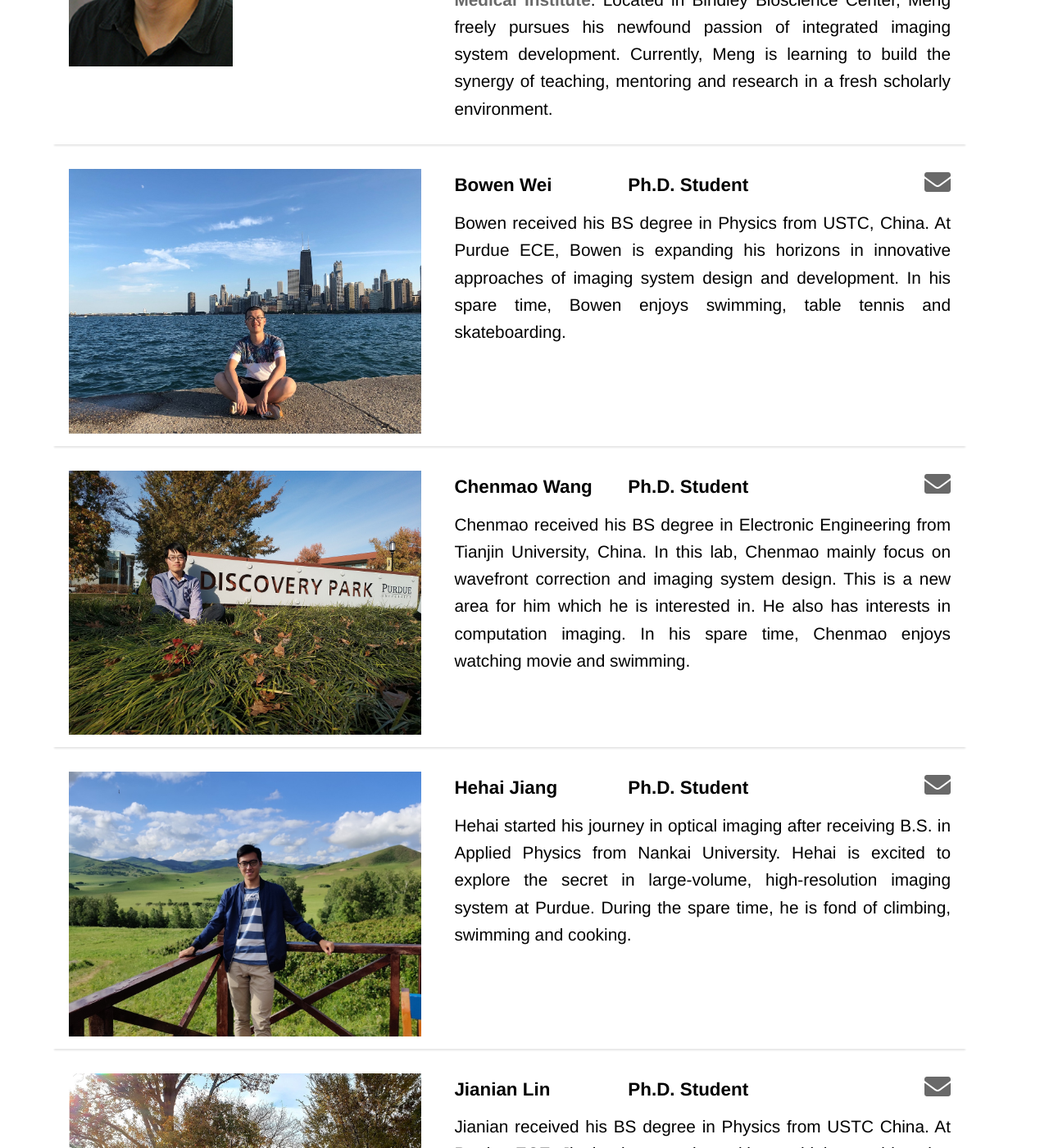
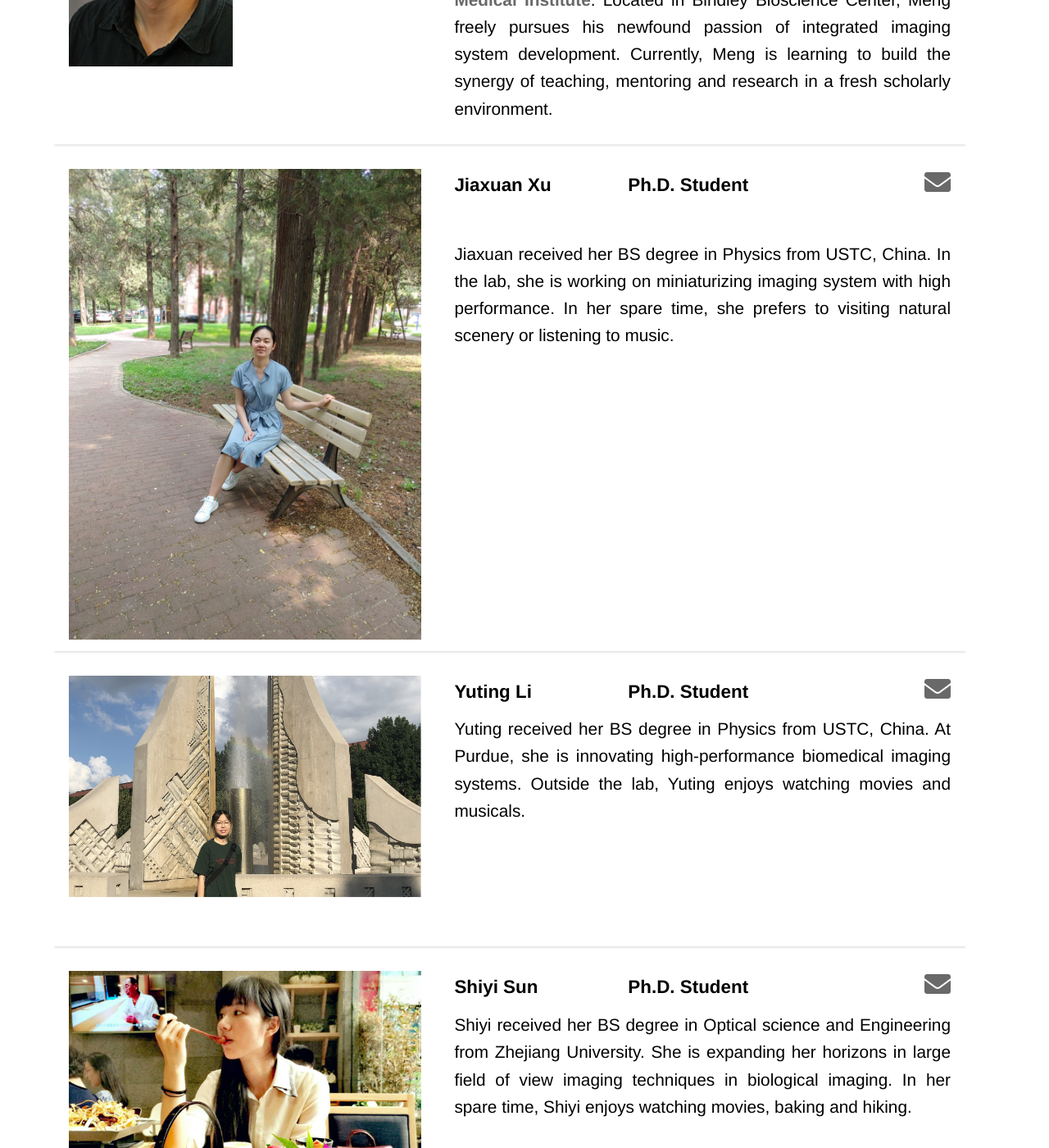
Before and after one commit to mengcuilab/mengcuilab.github.io, a Jekyll site: the page built from team.html, in a window 1280 px wide and 1400 px high, scrolled down 899 px. Shown: the whole window at 82% size. Built offline with Jekyll 4.4.1, drawn with Linux system fonts in a browser that asks for light colours; some of the changed text lies outside the part shown.

Commit message:
2022 new member Jiaxuan

```diff
--- a/team.html
+++ b/team.html
@@ -52,31 +52,75 @@ layout: default
 	  <div class="team_wrapper">
 
 		<div class="team_img">
-			<img src="/assets/img/team/weibowen_1.jpg" alt="WeiBowen">
+			<img src="/assets/img/team/jiaxuan_1.jpg" alt="XuJiaxuan">
 		</div>
 
 		<div class="team_bio">
 
-		  <h3> Bowen Wei </h3>
+		  <h3> Jiaxuan Xu </h3>
 		  <h3> Ph.D. Student </h3>
 
 		  <div class="team_icon">
-
-			<a href="mailto:wei209@purdue.edu">
+			<a href="mailto:xu1705@purdue.edu">
 			  <i class="fas fa-envelope fa-2x"></i>
 			</a>
-
-			<!--<i class="fab fa-google fa-2x"></i>-->
 		  </div>
 
-		  <p> Bowen received his BS degree in Physics from USTC, China. At Purdue ECE,
-		  Bowen is expanding his horizons in innovative approaches of imaging system design
-		  and development. In his spare time, Bowen enjoys swimming, table tennis and
-		  skateboarding. </p>
-
+		  <p> Jiaxuan received her BS degree in Physics from USTC, China. In the lab,
+                      she is working on miniaturizing imaging system with high performance. In
+                      her spare time, she prefers to visiting natural scenery or listening to music. </p>
 
 		</div>
 	  </div>
+
+	  <div class="team_wrapper">
+
+		<div class="team_img">
+			<img src="/assets/img/team/yuting_1.jpg" alt="XuJiaxuan">
+		</div>
+
+		<div class="team_bio">
+
+		  <h3> Yuting Li </h3>
+		  <h3> Ph.D. Student </h3>
+
+		  <div class="team_icon">
+			<a href="mailto:li4233@purdue.edu">
+			  <i class="fas fa-envelope fa-2x"></i>
+			</a>
+		  </div>
+
+		  <p> Yuting received her BS degree in Physics from USTC, China. At Purdue,
+		      she is innovating high-performance biomedical imaging systems. Outside the lab,
+		      Yuting enjoys watching movies and musicals. </p>
+
+		</div>
+	  </div>
+
+	  <div class="team_wrapper">
+
+		<div class="team_img">
+		  <img src="/assets/img/team/sunshiyi_1.jpg" alt="SunShiyi">
+		</div>
+		<div class="team_bio">
+
+		  <h3> Shiyi Sun</h3>
+		  <h3> Ph.D. Student </h3>
+
+		  <div class="team_icon">
+			<a href="mailto:sun846@purdue.edu">
+			  <i class="fas fa-envelope fa-2x"></i>
+			</a>
+		  </div>
+		  <p> Shiyi received her BS degree in Optical science and Engineering from Zhejiang University.
+		  She is expanding her horizons in large field of view imaging techniques in biological imaging.
+		  In her spare time, Shiyi enjoys watching movies, baking and hiking.  </p>
+
+		</div>
+
+	  </div>
+
+
 	  <div class="team_wrapper">
 
 		<div class="team_img">
@@ -149,30 +193,35 @@ layout: default
 		</div>
 	  </div>
 
+<!--
 	  <div class="team_wrapper">
 
 		<div class="team_img">
-		  <img src="/assets/img/team/sunshiyi_1.jpg" alt="SunShiyi">
+			<img src="/assets/img/team/weibowen_1.jpg" alt="WeiBowen">
 		</div>
+
 		<div class="team_bio">
 
-		  <h3> Shiyi Sun</h3>
+		  <h3> Bowen Wei </h3>
 		  <h3> Ph.D. Student </h3>
 
 		  <div class="team_icon">
-			<a href="mailto:sun846@purdue.edu">
+
+			<a href="mailto:wei209@purdue.edu">
 			  <i class="fas fa-envelope fa-2x"></i>
 			</a>
+
+			<i class="fab fa-google fa-2x"></i>
 		  </div>
-		  <p> Shiyi received her BS degree in Optical science and Engineering from Zhejiang University.
-		  She is expanding her horizons in large field of view imaging techniques in biological imaging.
-		  In her spare time, Shiyi enjoys watching movies, baking and hiking.  </p>
+
+                  <p> Bowen received his BS degree in Physics from USTC, China. At Purdue ECE,
+		  Bowen is expanding his horizons in innovative approaches of imaging system design
+		  and development. In his spare time, Bowen enjoys swimming, table tennis and
+		  skateboarding. </p>
 
 		</div>
-
 	  </div>
 
-	  <!--
 	  <div class="team_wrapper">
 
 		<div class="team_img">
@@ -190,37 +239,14 @@ layout: default
 			</a>
 		  </div>
 
-		  <p> Tao, receiving his BS degree is Electronic and Information Engineering from Hangzhou Dianzi University, is a visiting scholar at Purdue ECE since August, 2019.
-		  Tao is interested in Embedded System, FPGA based Algorithm Acceleration and Mixed Signal Processing. Tao enjoys rock climbing, bike riding and reading in leisure time. </p>
+		  <p> Tao, receiving his BS degree is Electronic and Information Engineering from Hangzhou
+                      Dianzi University, is a visiting scholar at Purdue ECE since August, 2019. Tao is
+                      interested in Embedded System, FPGA based Algorithm Acceleration and Mixed Signal
+                      Processing. Tao enjoys rock climbing, bike riding and reading in leisure time. </p>
 
 		</div>
 	  </div>
-          -->
-
-	  <div class="team_wrapper">
-
-		<div class="team_img">
-			<img src="/assets/img/team/yuting_1.jpg" alt="LiYuting">
-		</div>
-
-		<div class="team_bio">
-
-		  <h3> Yuting Li </h3>
-		  <h3> Ph.D. Student </h3>
-
-		  <div class="team_icon">
-			<a href="mailto:li4233@purdue.edu">
-			  <i class="fas fa-envelope fa-2x"></i>
-			</a>
-		  </div>
-
-		  <p> Yuting received her BS degree in Physics from USTC, China. At Purdue,
-		      she is innovating high-performance biomedical imaging systems. Outside the lab,
-		      Yuting enjoys watching movies and musicals. </p>
-
-		</div>
-	  </div>
-
+-->
 
 	</div>
 
```
Also changed, not shown: assets/img/team/jiaxuan_1.jpg (added).
